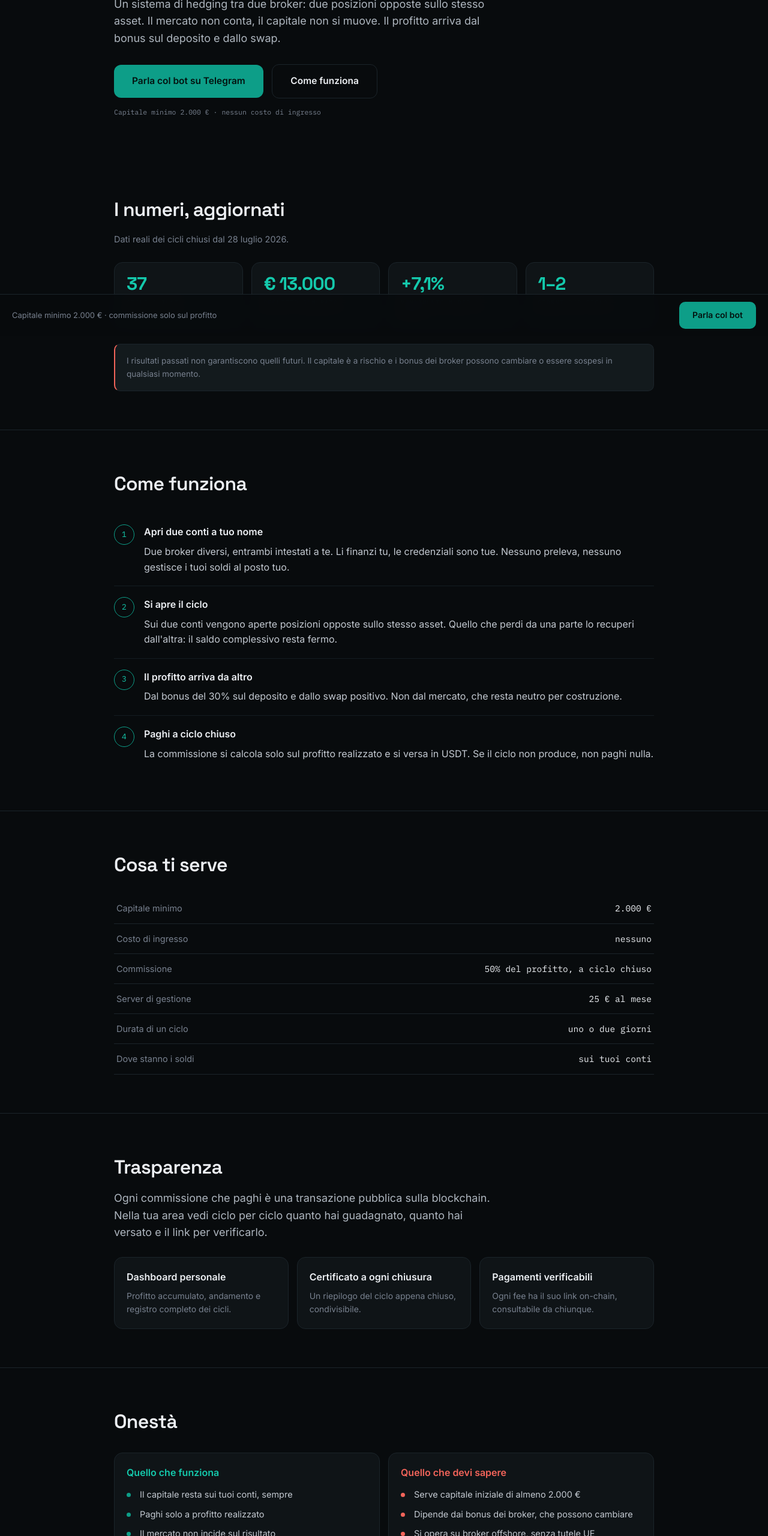
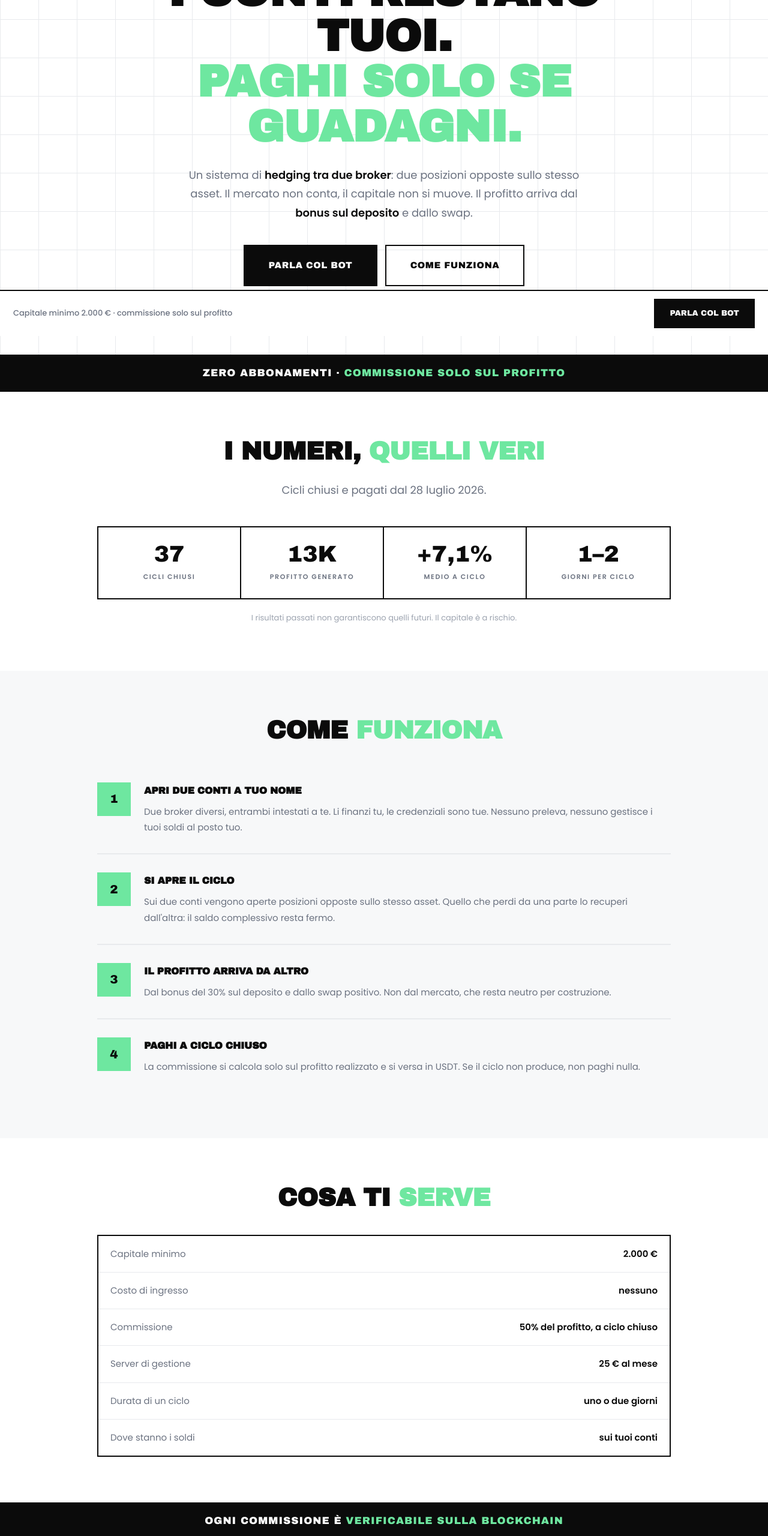
Before and after one commit to HubBusinessUP/Businessuphubbot, a plain HTML site: page web/broker-vs-broker/index.html in a window 1280 px wide. Shown: the part 240-2800 px from the top of the page at 60% size. Drawn offline with Linux system fonts and the light colour scheme.

Commit message:
Aggiorna web/broker-vs-broker/index.html

```diff
--- a/web/broker-vs-broker/index.html
+++ b/web/broker-vs-broker/index.html
@@ -2,96 +2,118 @@
 <meta charset="UTF-8">
 <meta name="viewport" content="width=device-width,initial-scale=1">
 <title>Broker vs Broker · Cashly</title>
-<meta name="description" content="Hedging tra due broker. I conti restano tuoi, la commissione si paga solo a ciclo chiuso e in profitto. Capitale minimo 2.000 €.">
+<meta name="description" content="Hedging tra due broker. I conti restano tuoi, la commissione si paga solo a ciclo chiuso e in profitto.">
 <meta property="og:title" content="Broker vs Broker · Cashly">
-<meta property="og:description" content="I conti restano tuoi. Paghi solo se guadagni. Ogni commissione è tracciata sulla blockchain.">
-<meta property="og:type" content="website">
-<link href="https://fonts.googleapis.com/css2?family=Space+Grotesk:wght@500;600;700&family=IBM+Plex+Mono:wght@400;500&family=Inter:wght@400;500;600&display=swap" rel="stylesheet">
+<meta property="og:description" content="I conti restano tuoi. Paghi solo se guadagni.">
+<link href="https://fonts.googleapis.com/css2?family=Archivo+Black&family=Poppins:wght@400;500;600;700&display=swap" rel="stylesheet">
 <style>
-:root{--bg:#080B0D;--panel:#0F1417;--panel2:#131A1D;--line:#1B242A;--txt:#ECEFF3;--mut:#78818F;--tl:#0d9e88;--tl2:#14c9ac;--red:#F2645A}
+:root{--nero:#0B0B0B;--verde:#6EE7A0;--verde2:#4ED888;--gri:#6B7280;--gri2:#9CA3AF;--linea:#E8EAED;--bg:#fff;--soft:#F7F8F9}
 *{box-sizing:border-box;margin:0;padding:0}
 html{scroll-behavior:smooth}
-body{background:var(--bg);color:var(--txt);font-family:Inter,system-ui,-apple-system,sans-serif;line-height:1.6;-webkit-font-smoothing:antialiased}
-.w{max-width:940px;margin:0 auto;padding:0 20px}
-section{padding:64px 0;border-bottom:1px solid var(--line)}
-h1{font-family:'Space Grotesk',sans-serif;font-size:clamp(32px,6.4vw,54px);font-weight:700;letter-spacing:-1.6px;line-height:1.08}
-h2{font-family:'Space Grotesk',sans-serif;font-size:clamp(23px,4vw,32px);font-weight:600;letter-spacing:-.7px;margin-bottom:12px}
-h3{font-size:16px;font-weight:600;margin-bottom:7px}
-p{color:#C3C9D1}
-.lead{font-size:clamp(15px,2.4vw,18px);color:#AEB6BF;margin-top:18px;max-width:640px}
-.kick{display:inline-flex;align-items:center;gap:8px;font-family:'IBM Plex Mono',monospace;font-size:10px;letter-spacing:2.6px;color:var(--tl);text-transform:uppercase;margin-bottom:20px}
-.kick i{width:8px;height:8px;border-radius:50%;background:var(--tl2);animation:p 1.9s ease-out infinite}
-@keyframes p{0%{box-shadow:0 0 0 0 rgba(20,201,172,.55)}70%{box-shadow:0 0 0 9px rgba(20,201,172,0)}100%{box-shadow:0 0 0 0 rgba(20,201,172,0)}}
-.cta{display:inline-block;background:var(--tl);color:#04120F;padding:15px 30px;border-radius:12px;font-weight:600;font-size:15.5px;text-decoration:none;margin-top:28px}
-.cta.ghost{background:transparent;color:var(--txt);border:1px solid var(--line);margin-left:10px}
-.sub{font-family:'IBM Plex Mono',monospace;font-size:11.5px;color:var(--mut);margin-top:14px}
-.grid{display:grid;gap:14px;margin-top:26px}
-.g2{grid-template-columns:repeat(auto-fit,minmax(250px,1fr))}
-.g3{grid-template-columns:repeat(auto-fit,minmax(180px,1fr))}
-.g4{grid-template-columns:repeat(auto-fit,minmax(150px,1fr))}
-.card{background:var(--panel);border:1px solid var(--line);border-radius:14px;padding:20px}
-.card p{font-size:14px;color:var(--mut)}
-.num{font-family:'Space Grotesk',sans-serif;font-size:30px;font-weight:700;color:var(--tl2);letter-spacing:-1px;line-height:1}
-.lbl{font-family:'IBM Plex Mono',monospace;font-size:9.5px;letter-spacing:1.6px;color:var(--mut);text-transform:uppercase;margin-top:8px}
-.step{display:flex;gap:16px;padding:18px 0;border-bottom:1px solid rgba(27,36,42,.7)}
+body{background:var(--bg);color:var(--nero);font-family:Poppins,system-ui,sans-serif;line-height:1.75;-webkit-font-smoothing:antialiased}
+.w{max-width:1000px;margin:0 auto;padding:0 22px}
+.grid-bg{background-image:linear-gradient(var(--linea) 1px,transparent 1px),linear-gradient(90deg,var(--linea) 1px,transparent 1px);background-size:64px 64px}
+section{padding:76px 0}
+.eyebrow{font-family:Poppins;font-weight:700;font-size:12.5px;letter-spacing:4px;color:var(--verde2);text-transform:uppercase;text-align:center}
+h1{font-family:'Archivo Black',sans-serif;font-size:clamp(38px,9.4vw,74px);line-height:1.02;text-transform:uppercase;letter-spacing:-1px;text-align:center;margin-top:22px}
+h1 .v{color:var(--verde)}
+h2{font-family:'Archivo Black',sans-serif;font-size:clamp(26px,5.4vw,42px);line-height:1.1;text-transform:uppercase;letter-spacing:-.5px;text-align:center}
+h2 .v{color:var(--verde)}
+h3{font-family:'Archivo Black',sans-serif;font-size:16px;text-transform:uppercase;letter-spacing:-.2px;margin-bottom:8px}
+.sub{text-align:center;color:var(--gri);font-size:clamp(15px,2.6vw,18px);max-width:660px;margin:26px auto 0}
+.sub b{color:var(--nero);font-weight:600}
+.cta-w{text-align:center;margin-top:38px}
+.cta{display:inline-block;background:var(--nero);color:#fff;padding:19px 40px;font-family:'Archivo Black',sans-serif;font-size:15px;text-transform:uppercase;letter-spacing:.5px;text-decoration:none;border:2px solid var(--nero);transition:.15s}
+.cta:hover{background:var(--verde);color:var(--nero)}
+.cta.alt{background:transparent;color:var(--nero);margin-left:8px}
+.cta.alt:hover{background:var(--nero);color:#fff}
+.mini{text-align:center;color:var(--gri2);font-size:13px;margin-top:16px}
+.bar{background:var(--nero);color:#fff;padding:16px 0;text-align:center;font-family:'Archivo Black',sans-serif;font-size:clamp(13px,3vw,17px);text-transform:uppercase;letter-spacing:1px}
+.bar .v{color:var(--verde)}
+.grid{display:grid;gap:0;border:2px solid var(--nero);margin-top:44px}
+.g4{grid-template-columns:repeat(4,1fr)}
+.g3{grid-template-columns:repeat(3,1fr)}
+.g2{grid-template-columns:repeat(2,1fr)}
+.cell{padding:26px 20px;border-right:2px solid var(--nero);text-align:center}
+.cell:last-child{border-right:0}
+.num{font-family:'Archivo Black',sans-serif;font-size:clamp(24px,5vw,38px);line-height:1}
+.lbl{font-size:11px;letter-spacing:1.6px;color:var(--gri);text-transform:uppercase;margin-top:9px;font-weight:600}
+.step{display:flex;gap:22px;padding:30px 0;border-bottom:2px solid var(--linea);align-items:flex-start}
 .step:last-child{border-bottom:0}
-.step .n{flex:0 0 34px;height:34px;border-radius:50%;border:1px solid var(--tl);color:var(--tl2);display:flex;align-items:center;justify-content:center;font-family:'IBM Plex Mono',monospace;font-size:13px}
-.pill{display:inline-block;font-family:'IBM Plex Mono',monospace;font-size:10.5px;padding:5px 11px;border-radius:20px;background:rgba(20,201,172,.1);color:var(--tl2);border:1px solid rgba(20,201,172,.28);margin:0 6px 6px 0}
-.pill.warn{background:rgba(242,100,90,.09);color:var(--red);border-color:rgba(242,100,90,.28)}
-table{width:100%;border-collapse:collapse;margin-top:22px;font-size:14.5px}
-td{padding:13px 4px;border-bottom:1px solid var(--line)}
-td:last-child{text-align:right;font-family:'IBM Plex Mono',monospace;color:var(--txt)}
-td:first-child{color:var(--mut)}
-.q{margin-top:14px;border:1px solid var(--line);border-radius:12px;overflow:hidden;background:var(--panel)}
-.q summary{padding:16px 18px;cursor:pointer;font-weight:600;font-size:15px;list-style:none;display:flex;justify-content:space-between;gap:14px}
-.q summary::-webkit-details-marker{display:none}
-.q summary::after{content:"+";color:var(--tl2);font-size:20px;line-height:1}
-.q[open] summary::after{content:"–"}
-.q .a{padding:0 18px 17px;color:var(--mut);font-size:14.5px}
-ul{list-style:none}
-li{padding-left:22px;position:relative;font-size:14.5px;color:#C3C9D1;margin-bottom:9px}
-li:before{content:"";position:absolute;left:0;top:9px;width:7px;height:7px;border-radius:50%;background:var(--tl)}
-li.no:before{background:var(--red)}
-footer{padding:44px 0;text-align:center;color:var(--mut);font-size:12.5px}
-footer a{color:var(--mut)}
-.warn{background:var(--panel2);border:1px solid var(--line);border-left:2px solid var(--red);border-radius:10px;padding:17px 19px;margin-top:26px}
-.warn p{font-size:13.5px;color:var(--mut)}
-.bar{position:sticky;bottom:0;background:rgba(8,11,13,.94);backdrop-filter:blur(10px);border-top:1px solid var(--line);padding:12px 20px;display:flex;gap:12px;align-items:center;justify-content:space-between;flex-wrap:wrap}
-.bar span{font-size:13px;color:var(--mut)}
-.bar a{background:var(--tl);color:#04120F;padding:11px 22px;border-radius:10px;font-weight:600;font-size:14px;text-decoration:none;white-space:nowrap}
-@media(max-width:640px){section{padding:44px 0}.grid{gap:11px}.card{padding:16px}}
+.step .n{flex:0 0 56px;height:56px;background:var(--verde);display:flex;align-items:center;justify-content:center;font-family:'Archivo Black',sans-serif;font-size:20px}
+.step p{color:var(--gri);font-size:15px;margin-top:2px}
+.box{border:2px solid var(--nero);padding:28px 24px}
+.box.soft{background:var(--soft);border-color:var(--linea)}
+.box p{color:var(--gri);font-size:14.5px}
+ul{list-style:none;margin-top:14px}
+li{padding-left:26px;position:relative;color:var(--gri);font-size:14.5px;margin-bottom:11px}
+li:before{content:"→";position:absolute;left:0;color:var(--verde2);font-weight:700}
+li.no:before{content:"×";color:#EF4444}
+table{width:100%;border-collapse:collapse;margin-top:38px;border:2px solid var(--nero)}
+td{padding:17px 20px;border-bottom:1px solid var(--linea);font-size:15px}
+tr:last-child td{border-bottom:0}
+td:first-child{color:var(--gri)}
+td:last-child{text-align:right;font-weight:600}
+details{border:2px solid var(--nero);margin-top:-2px}
+summary{padding:20px 22px;cursor:pointer;font-weight:600;font-size:15.5px;list-style:none;display:flex;justify-content:space-between;gap:16px;align-items:center}
+summary::-webkit-details-marker{display:none}
+summary::after{content:"+";font-family:'Archivo Black',sans-serif;color:var(--verde2);font-size:22px}
+details[open] summary::after{content:"–"}
+details .a{padding:0 22px 22px;color:var(--gri);font-size:14.5px}
+.head{border-bottom:2px solid var(--linea);padding:16px 0}
+.head .w{display:flex;align-items:center;gap:14px}
+.logo{width:46px;height:46px;background:var(--nero);color:var(--verde);font-family:'Archivo Black',sans-serif;font-size:24px;display:flex;align-items:center;justify-content:center}
+.nome{font-family:'Archivo Black',sans-serif;font-size:15px;letter-spacing:.5px;line-height:1.2}
+.nome span{display:block;font-family:Poppins;font-weight:700;font-size:11px;letter-spacing:3px;color:var(--verde2)}
+footer{background:var(--nero);color:#fff;padding:56px 0 44px;text-align:center}
+footer .dis{color:#8A8F96;font-size:12px;line-height:1.8;max-width:660px;margin:18px auto 0}
+.sticky{position:sticky;bottom:0;background:#fff;border-top:2px solid var(--nero);padding:13px 22px;display:flex;gap:14px;align-items:center;justify-content:space-between;flex-wrap:wrap;z-index:9}
+.sticky span{font-size:13px;color:var(--gri);font-weight:500}
+.sticky a{background:var(--nero);color:#fff;padding:13px 26px;font-family:'Archivo Black',sans-serif;font-size:13px;text-transform:uppercase;text-decoration:none;white-space:nowrap}
+@media(max-width:760px){section{padding:52px 0}.g4,.g3{grid-template-columns:repeat(2,1fr)}.cell{border-bottom:2px solid var(--nero)}.cell:nth-child(2n){border-right:0}.g2{grid-template-columns:1fr}.step .n{flex:0 0 44px;height:44px;font-size:17px}}
 </style></head>
 <body>
 
-<section style="border:0;padding-top:56px">
+<div class="head">
+  <div class="w">
+    <div class="logo">C</div>
+    <div class="nome">BROKER VS BROKER<span>BY CASHLY</span></div>
+  </div>
+</div>
+
+<section class="grid-bg" style="padding-top:64px">
 <div class="w">
-  <div class="kick"><i></i>Cashly · Broker vs Broker</div>
-  <h1>I conti restano tuoi.<br>Paghi solo se guadagni.</h1>
-  <p class="lead">Un sistema di hedging tra due broker: due posizioni opposte sullo stesso asset. Il mercato non conta, il capitale non si muove. Il profitto arriva dal bonus sul deposito e dallo swap.</p>
-  <a class="cta" href="https://t.me/cashly_bvb_bot?start=r_landing">Parla col bot su Telegram</a>
-  <a class="cta ghost" href="#come">Come funziona</a>
-  <div class="sub">Capitale minimo 2.000 € · nessun costo di ingresso</div>
+  <div class="eyebrow">Powered by Business UP</div>
+  <h1>I conti restano tuoi.<br><span class="v">Paghi solo se guadagni.</span></h1>
+  <p class="sub">Un sistema di <b>hedging tra due broker</b>: due posizioni opposte sullo stesso asset. Il mercato non conta, il capitale non si muove. Il profitto arriva dal <b>bonus sul deposito</b> e dallo swap.</p>
+  <div class="cta-w">
+    <a class="cta" href="https://t.me/cashly_bvb_bot?start=r_landing">Parla col bot</a>
+    <a class="cta alt" href="#come">Come funziona</a>
+  </div>
+  <p class="mini">Capitale minimo 2.000 € · nessun costo di ingresso</p>
 </div>
 </section>
 
+<div class="bar">Zero abbonamenti · <span class="v">commissione solo sul profitto</span></div>
+
 <section>
 <div class="w">
-  <h2>I numeri, aggiornati</h2>
-  <p style="font-size:14.5px;color:var(--mut)">Dati reali dei cicli chiusi dal 28 luglio 2026.</p>
+  <h2>I numeri, <span class="v">quelli veri</span></h2>
+  <p class="sub">Cicli chiusi e pagati dal 28 luglio 2026.</p>
   <div class="grid g4">
-    <div class="card"><div class="num">37</div><div class="lbl">Cicli chiusi</div></div>
-    <div class="card"><div class="num">€ 13.000</div><div class="lbl">Profitto generato</div></div>
-    <div class="card"><div class="num">+7,1%</div><div class="lbl">Rendimento medio a ciclo</div></div>
-    <div class="card"><div class="num">1–2</div><div class="lbl">Giorni per ciclo</div></div>
+    <div class="cell"><div class="num">37</div><div class="lbl">Cicli chiusi</div></div>
+    <div class="cell"><div class="num">13K</div><div class="lbl">Profitto generato</div></div>
+    <div class="cell"><div class="num">+7,1%</div><div class="lbl">Medio a ciclo</div></div>
+    <div class="cell"><div class="num">1–2</div><div class="lbl">Giorni per ciclo</div></div>
   </div>
-  <div class="warn"><p>I risultati passati non garantiscono quelli futuri. Il capitale è a rischio e i bonus dei broker possono cambiare o essere sospesi in qualsiasi momento.</p></div>
+  <p class="mini" style="margin-top:20px">I risultati passati non garantiscono quelli futuri. Il capitale è a rischio.</p>
 </div>
 </section>
 
-<section id="come">
+<section id="come" style="background:var(--soft)">
 <div class="w">
-  <h2>Come funziona</h2>
-  <div style="margin-top:24px">
+  <h2>Come <span class="v">funziona</span></h2>
+  <div style="margin-top:34px">
     <div class="step"><div class="n">1</div><div>
       <h3>Apri due conti a tuo nome</h3>
       <p>Due broker diversi, entrambi intestati a te. Li finanzi tu, le credenziali sono tue. Nessuno preleva, nessuno gestisce i tuoi soldi al posto tuo.</p></div></div>
@@ -110,7 +132,7 @@ footer a{color:var(--mut)}
 
 <section>
 <div class="w">
-  <h2>Cosa ti serve</h2>
+  <h2>Cosa ti <span class="v">serve</span></h2>
   <table>
     <tr><td>Capitale minimo</td><td>2.000 €</td></tr>
     <tr><td>Costo di ingresso</td><td>nessuno</td></tr>
@@ -122,34 +144,36 @@ footer a{color:var(--mut)}
 </div>
 </section>
 
+<div class="bar">Ogni commissione è <span class="v">verificabile sulla blockchain</span></div>
+
 <section>
 <div class="w">
-  <h2>Trasparenza</h2>
-  <p class="lead" style="margin-top:10px">Ogni commissione che paghi è una transazione pubblica sulla blockchain. Nella tua area vedi ciclo per ciclo quanto hai guadagnato, quanto hai versato e il link per verificarlo.</p>
+  <h2>Trasparenza <span class="v">totale</span></h2>
+  <p class="sub">Nella tua area vedi ciclo per ciclo quanto hai guadagnato, quanto hai versato e il link per verificarlo.</p>
   <div class="grid g3">
-    <div class="card"><h3>Dashboard personale</h3><p>Profitto accumulato, andamento e registro completo dei cicli.</p></div>
-    <div class="card"><h3>Certificato a ogni chiusura</h3><p>Un riepilogo del ciclo appena chiuso, condivisibile.</p></div>
-    <div class="card"><h3>Pagamenti verificabili</h3><p>Ogni fee ha il suo link on-chain, consultabile da chiunque.</p></div>
+    <div class="cell" style="text-align:left"><h3>Dashboard</h3><p style="color:var(--gri);font-size:14px">Profitto accumulato, andamento e registro completo dei cicli.</p></div>
+    <div class="cell" style="text-align:left"><h3>Certificato</h3><p style="color:var(--gri);font-size:14px">A ogni chiusura, un riepilogo del ciclo pronto da condividere.</p></div>
+    <div class="cell" style="text-align:left"><h3>Pagamenti</h3><p style="color:var(--gri);font-size:14px">Ogni fee ha il suo link on-chain, consultabile da chiunque.</p></div>
   </div>
 </div>
 </section>
 
-<section>
+<section style="background:var(--soft)">
 <div class="w">
-  <h2>Onestà</h2>
-  <div class="grid g2">
-    <div class="card">
-      <h3 style="color:var(--tl2)">Quello che funziona</h3>
-      <ul style="margin-top:12px">
+  <h2>Le carte <span class="v">in tavola</span></h2>
+  <div class="grid g2" style="border:0;gap:18px;margin-top:38px">
+    <div class="box">
+      <h3>Quello che funziona</h3>
+      <ul>
         <li>Il capitale resta sui tuoi conti, sempre</li>
         <li>Paghi solo a profitto realizzato</li>
         <li>Il mercato non incide sul risultato</li>
         <li>Ogni pagamento è verificabile pubblicamente</li>
       </ul>
     </div>
-    <div class="card">
-      <h3 style="color:var(--red)">Quello che devi sapere</h3>
-      <ul style="margin-top:12px">
+    <div class="box">
+      <h3>Quello che devi sapere</h3>
+      <ul>
         <li class="no">Serve capitale iniziale di almeno 2.000 €</li>
         <li class="no">Dipende dai bonus dei broker, che possono cambiare</li>
         <li class="no">Si opera su broker offshore, senza tutele UE</li>
@@ -162,35 +186,36 @@ footer a{color:var(--mut)}
 
 <section>
 <div class="w">
-  <h2>Domande</h2>
-  <details class="q"><summary>Chi tocca i miei soldi?</summary><div class="a">Nessuno. I due conti sono intestati a te, aperti da te, con le tue credenziali. Depositi e prelievi li fai solo tu.</div></details>
-  <details class="q"><summary>E se il broker non paga?</summary><div class="a">È il rischio principale e va detto chiaramente: si opera su broker offshore, fuori dalle tutele europee. Per questo si lavora con importi controllati e si chiudono i cicli in tempi brevi, senza lasciare capitale fermo più del necessario.</div></details>
-  <details class="q"><summary>Quanto posso guadagnare?</summary><div class="a">Dipende dal capitale e dai bonus disponibili in quel periodo. Il rendimento medio a ciclo sui dati reali è del 7,1%, ma non è una promessa: i bonus possono ridursi o sparire.</div></details>
-  <details class="q"><summary>Devo saper fare trading?</summary><div class="a">No. Le operazioni le esegue chi gestisce il servizio. A te serve capire cosa sta succedendo e seguire i passaggi dal bot.</div></details>
-  <details class="q"><summary>Come si paga la commissione?</summary><div class="a">In USDT su rete BEP20, a ciclo chiuso, solo sul profitto. Il bot ti dice quanto e su quale indirizzo, e verifica il pagamento sulla blockchain.</div></details>
-  <details class="q"><summary>Posso smettere quando voglio?</summary><div class="a">Sì. Non c'è vincolo né abbonamento: i conti sono tuoi e li chiudi quando vuoi.</div></details>
+  <h2>Domande <span class="v">dirette</span></h2>
+  <div style="margin-top:36px">
+    <details><summary>Chi tocca i miei soldi?</summary><div class="a">Nessuno. I due conti sono intestati a te, aperti da te, con le tue credenziali. Depositi e prelievi li fai solo tu.</div></details>
+    <details><summary>E se il broker non paga?</summary><div class="a">È il rischio principale e va detto chiaramente: si opera su broker offshore, fuori dalle tutele europee. Per questo si lavora con importi controllati e si chiudono i cicli in tempi brevi, senza lasciare capitale fermo più del necessario.</div></details>
+    <details><summary>Quanto posso guadagnare?</summary><div class="a">Dipende dal capitale e dai bonus disponibili in quel periodo. Il rendimento medio a ciclo sui dati reali è del 7,1%, ma non è una promessa: i bonus possono ridursi o sparire.</div></details>
+    <details><summary>Devo saper fare trading?</summary><div class="a">No. Le operazioni le esegue chi gestisce il servizio. A te serve capire cosa sta succedendo e seguire i passaggi dal bot.</div></details>
+    <details><summary>Come si paga la commissione?</summary><div class="a">In USDT su rete BEP20, a ciclo chiuso, solo sul profitto. Il bot ti dice quanto e su quale indirizzo, e verifica il pagamento sulla blockchain.</div></details>
+    <details><summary>Posso smettere quando voglio?</summary><div class="a">Sì. Non c'è vincolo né abbonamento: i conti sono tuoi e li chiudi quando vuoi.</div></details>
+  </div>
 </div>
 </section>
 
-<section style="border:0">
-<div class="w" style="text-align:center">
-  <h2>Il primo passo è una conversazione</h2>
-  <p class="lead" style="margin:14px auto 0">Apri il bot, guarda i risultati reali e rispondi a tre domande. Se il servizio non fa per te lo capiamo subito, senza far perdere tempo a nessuno.</p>
-  <a class="cta" href="https://t.me/cashly_bvb_bot?start=r_landing">Inizia da Telegram</a>
-  <div class="sub">Nessun costo di ingresso · nessun impegno</div>
+<section class="grid-bg" style="text-align:center">
+<div class="w">
+  <h2>Il primo passo è<br><span class="v">una conversazione</span></h2>
+  <p class="sub">Apri il bot, guarda i risultati reali e rispondi a tre domande. Se il servizio non fa per te lo capiamo subito, senza far perdere tempo a nessuno.</p>
+  <div class="cta-w"><a class="cta" href="https://t.me/cashly_bvb_bot?start=r_landing">Inizia da Telegram</a></div>
+  <p class="mini">Nessun costo di ingresso · nessun impegno</p>
 </div>
 </section>
 
 <footer>
 <div class="w">
-  Cashly · Broker vs Broker<br>
-  <span style="font-size:11.5px;line-height:1.8;display:block;margin-top:10px;max-width:620px;margin-left:auto;margin-right:auto">
-  Il trading comporta il rischio di perdere il capitale investito. Cashly è un intermediario in affiliazione: non gestisce fondi di terzi, non offre consulenza finanziaria e non garantisce rendimenti. I risultati mostrati sono storici e non predittivi.
-  </span>
+  <div style="font-family:'Archivo Black',sans-serif;font-size:16px;letter-spacing:1px">CASHLY <span style="color:var(--verde)">·</span> BROKER VS BROKER</div>
+  <div style="font-size:11px;letter-spacing:3px;color:var(--verde);font-weight:700;margin-top:6px">BY BUSINESS UP</div>
+  <p class="dis">Il trading comporta il rischio di perdere il capitale investito. Cashly è un intermediario in affiliazione: non gestisce fondi di terzi, non offre consulenza finanziaria e non garantisce rendimenti. I risultati mostrati sono storici e non predittivi.</p>
 </div>
 </footer>
 
-<div class="bar">
+<div class="sticky">
   <span>Capitale minimo 2.000 € · commissione solo sul profitto</span>
   <a href="https://t.me/cashly_bvb_bot?start=r_landing">Parla col bot</a>
 </div>
```
